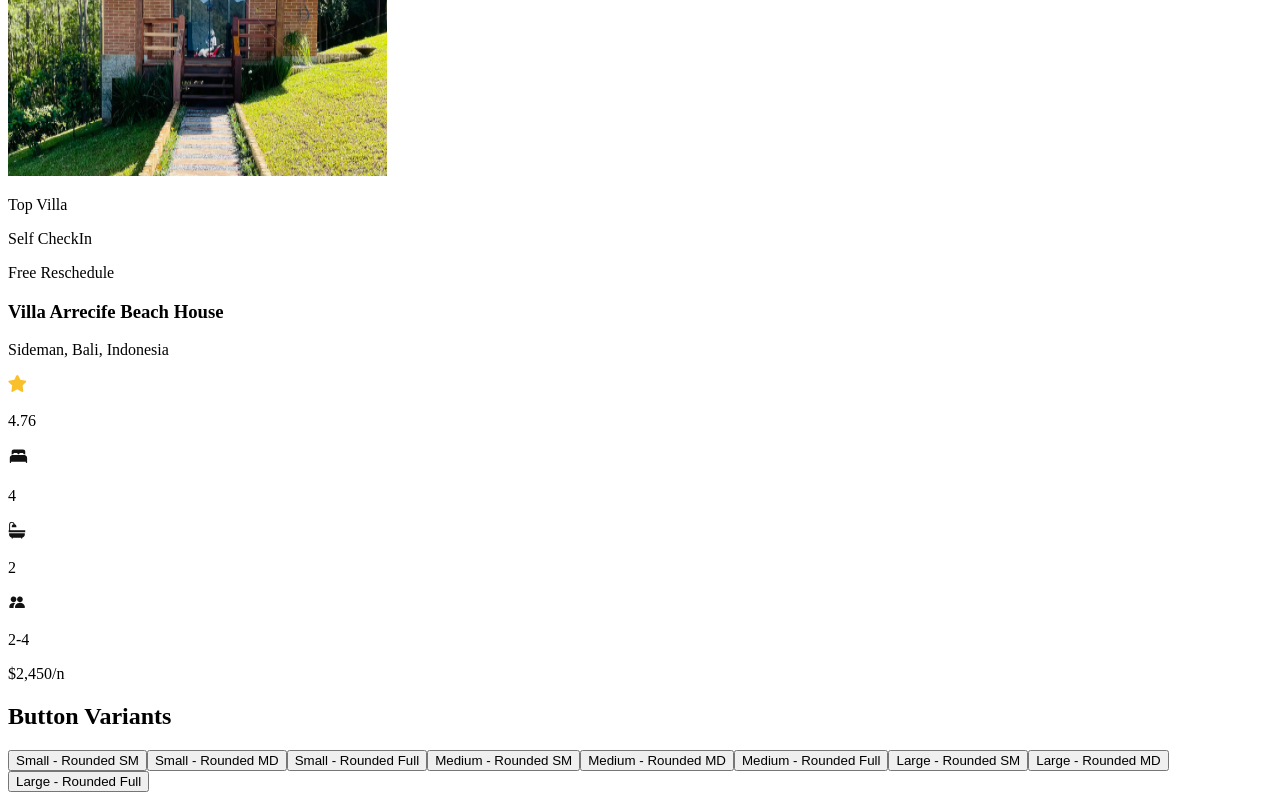
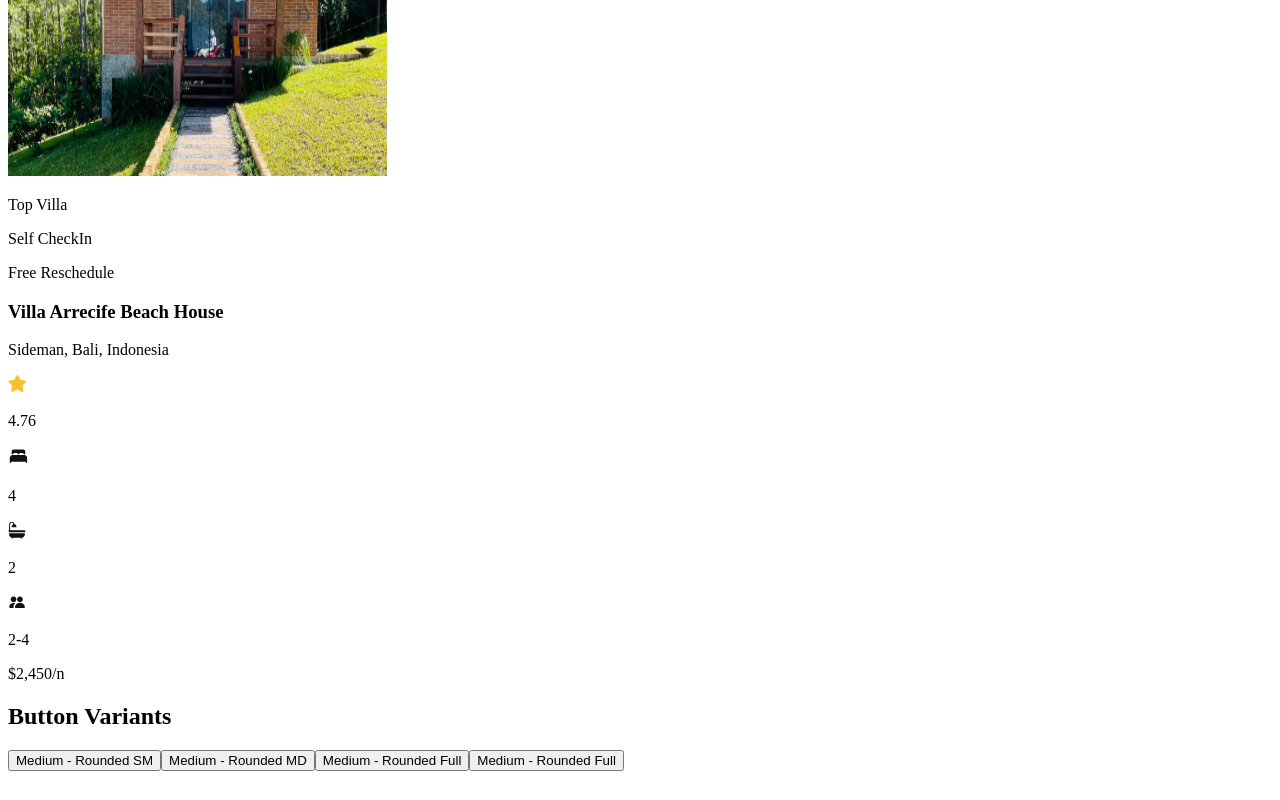
Before and after one commit to Angelamutyota/alx-project-0x00-setup, a Next.js app in the folder alx-project-0x00/: page /landing in a window 1280 px wide. Shown: the part 1849-2649 px from the top of the page. After the commit the page ends 2628 px from the top, so only its background shows below. Built offline with nearby package versions, Linux system fonts and the light colour scheme.

Commit message:
add button to landing page

```diff
--- a/alx-project-0x00/interfaces/index.ts
+++ b/alx-project-0x00/interfaces/index.ts
@@ -5,6 +5,6 @@ export interface PillProps {
 export interface ButtonProps {
   title: string;
   size?: "small" | "medium" | "large";
-  shape?: "rounded-sm" | "rounded-md" | "rounded-full";
+  shape?: "rounded-sm" | "rounded-md" | "rounded-full" | "rounded-lg";
   styles: string;
 }
--- a/alx-project-0x00/pages/landing.tsx
+++ b/alx-project-0x00/pages/landing.tsx
@@ -23,20 +23,14 @@ const Landing: React.FC = () => {
         <h2 className="text-lg font-semibold">Button Variants</h2>
 
         <div className="flex gap-4 flex-wrap">
-          {/* SMALL */}
-          <Button title="Small - Rounded SM" size="small" shape="rounded-sm" styles="" />
-          <Button title="Small - Rounded MD" size="small" shape="rounded-md" styles=""/>
-          <Button title="Small - Rounded Full" size="small" shape="rounded-full" styles="" />
 
-          {/* MEDIUM */}
+
           <Button title="Medium - Rounded SM" size="medium" shape="rounded-sm" styles="" />
           <Button title="Medium - Rounded MD" size="medium" shape="rounded-md" styles="" />
+         <Button title="Medium - Rounded Full" size="medium" shape="rounded-lg" styles="" />
           <Button title="Medium - Rounded Full" size="medium" shape="rounded-full" styles="" />
 
-          {/* LARGE */}
-          <Button title="Large - Rounded SM" size="large" shape="rounded-sm" styles="" />
-          <Button title="Large - Rounded MD" size="large" shape="rounded-md" styles="" />
-          <Button title="Large - Rounded Full" size="large" shape="rounded-full" styles="" />
+
         </div>
       </div>
     </div>
```
